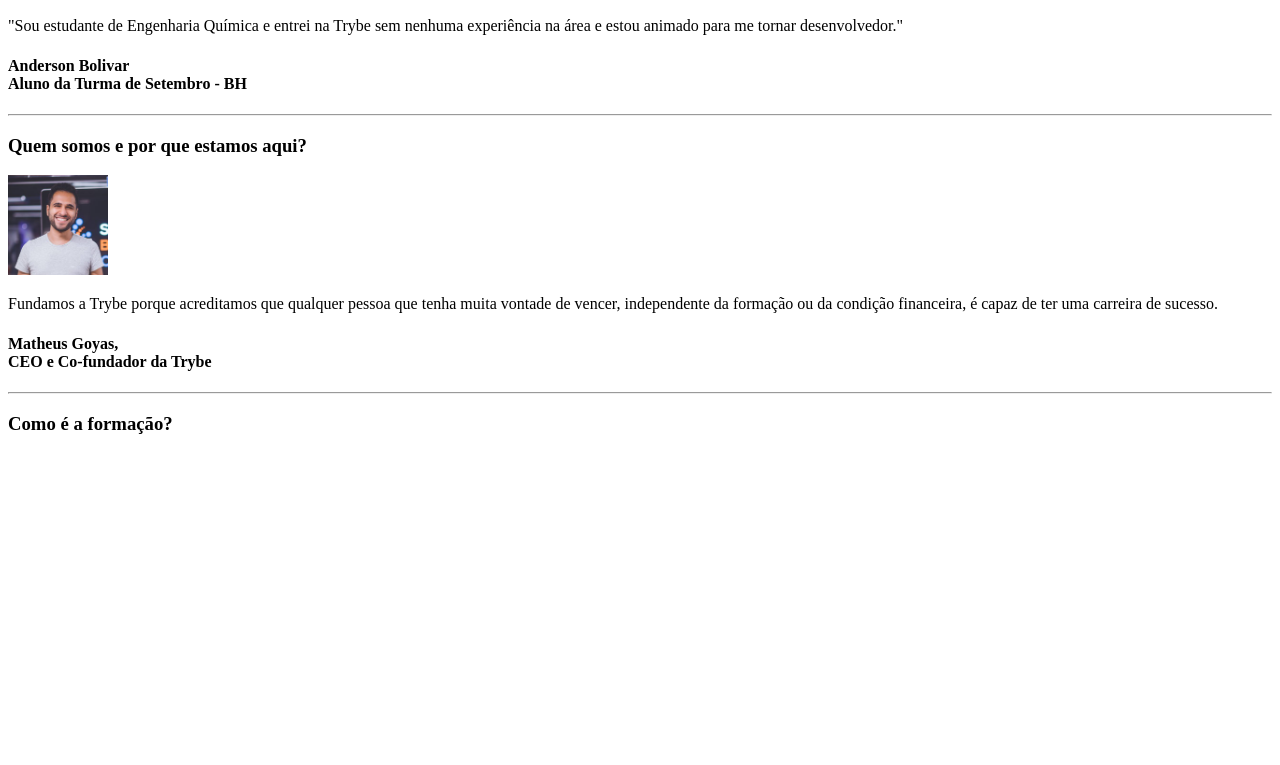
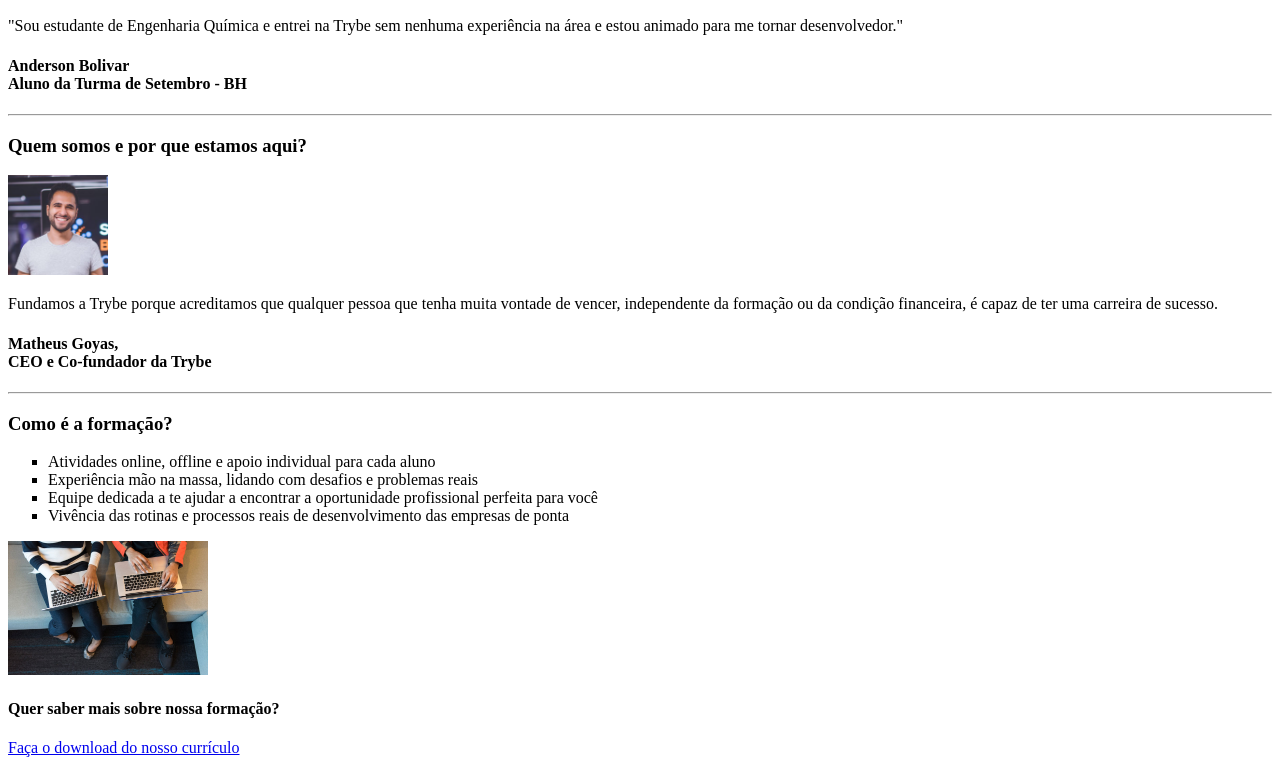
Before and after one commit to MoaJR/clone-site-trybe, a plain HTML site: page index.html in a window 1280 px wide. Shown: the part 1069-1834 px from the top of the page. Before the commit the page ends 1522 px from the top, so only its background shows below. Drawn offline with Linux system fonts and the light colour scheme.

Commit message:
Adicionei os elementos da quarta parte do site

```diff
--- a/index.html
+++ b/index.html
@@ -18,7 +18,7 @@
   <p>A Trybe funciona para qualquer pessoa que queira uma carreira de sucesso em tecnologia.</p>
   <p><strong>E QUE TENHA MUITA VONTADE E DEDICAÇÃO!</strong> </p>
 
-  <img src="images/conrado-medeiros.png" alt="Foto do Conado Medeiros" width="100px">
+  <img src="images/conrado-medeiros.png" alt="Foto do Conrado Medeiros" width="100px">
   <p>"Eu trabalho com Marketing e não tinha nenhuma formação ou experiência na área e consegui entrar na Trybe para me tornar desenvolvedor de software."</p>
   <h4>Conrado Medeiros <br>
     ‍Aluno da Turma de Setembro - BH</h4>
@@ -44,6 +44,18 @@
   <hr>
    <!--Parte 4 -->
   <h3>Como é a formação?</h3>
+  <ul type="square">
+    <li>Atividades online, offline e apoio individual para cada aluno</li>
+    <li>Experiência mão na massa, lidando com desafios e problemas reais
+    </li>
+    <li>Equipe dedicada a te ajudar a encontrar a oportunidade profissional perfeita para você
+    </li>
+    <li>Vivência das rotinas e processos reais de desenvolvimento das empresas de ponta</li>
+  </ul>
+  <img src="./images/learning-web.jpeg" alt="Foto de duas pessoas estudando" width="200px">
+  <h4>Quer saber mais sobre nossa formação?
+  </h4>
+  <a href="#">Faça o download do nosso currículo</a>
 
 </body>
 </html>
```
